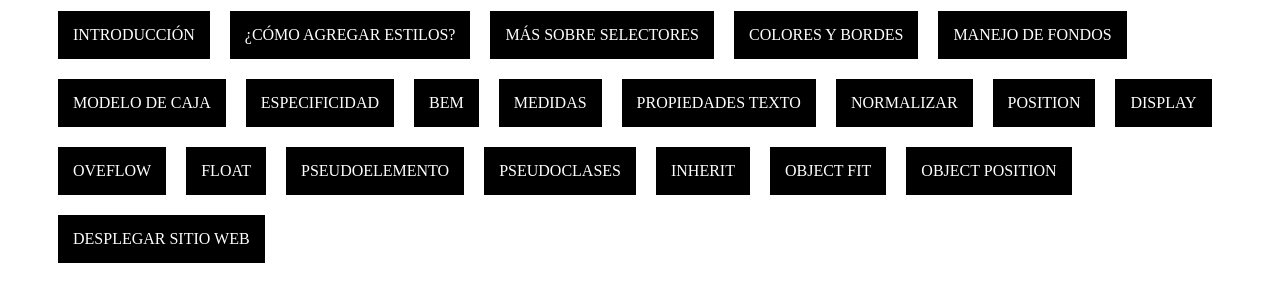
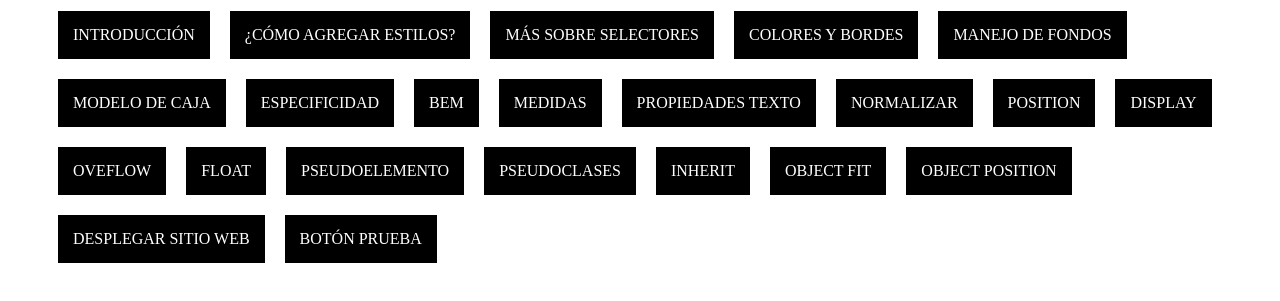
Before and after one commit to eme-19-87/Repositorio_Prueba, a plain HTML site: page index.html in a window 1280 px wide. Shown: the part 79-380 px from the top of the page. Drawn offline with Linux system fonts and the light colour scheme.

Commit message:
botón prueba agregado

```diff
--- a/index.html
+++ b/index.html
@@ -33,6 +33,7 @@
           <li><a href="objectFit.html">Object Fit</a></li>
           <li><a href="objectPosition.html">Object Position</a></li>
           <li><a href="desplegarSitioWeb.html">Desplegar Sitio Web</a></li>
+          <li><a href="desplegarSitioWeb.html">Botón Prueba</a></li>
       </ul>
     </div>
   </body>
```
